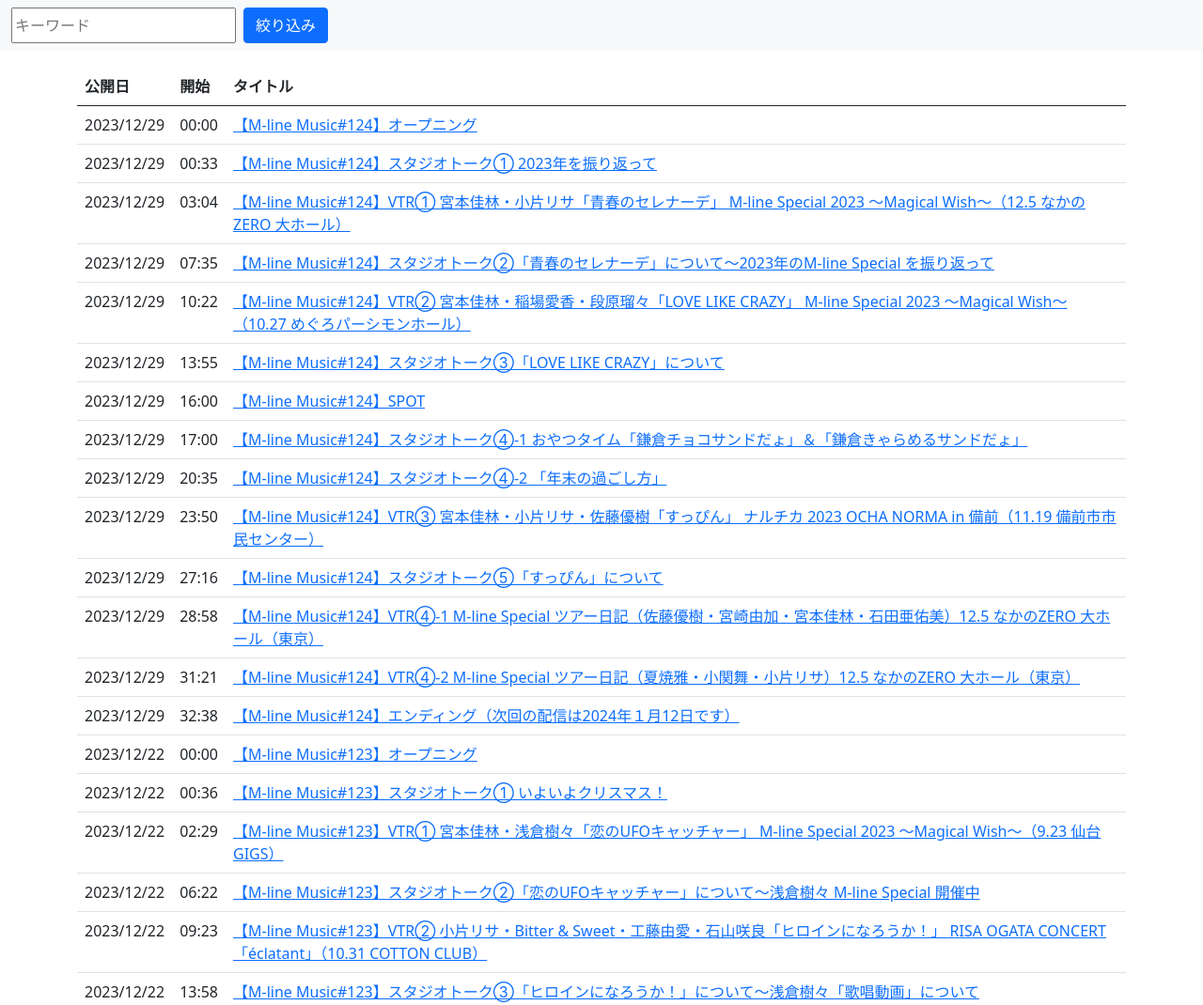
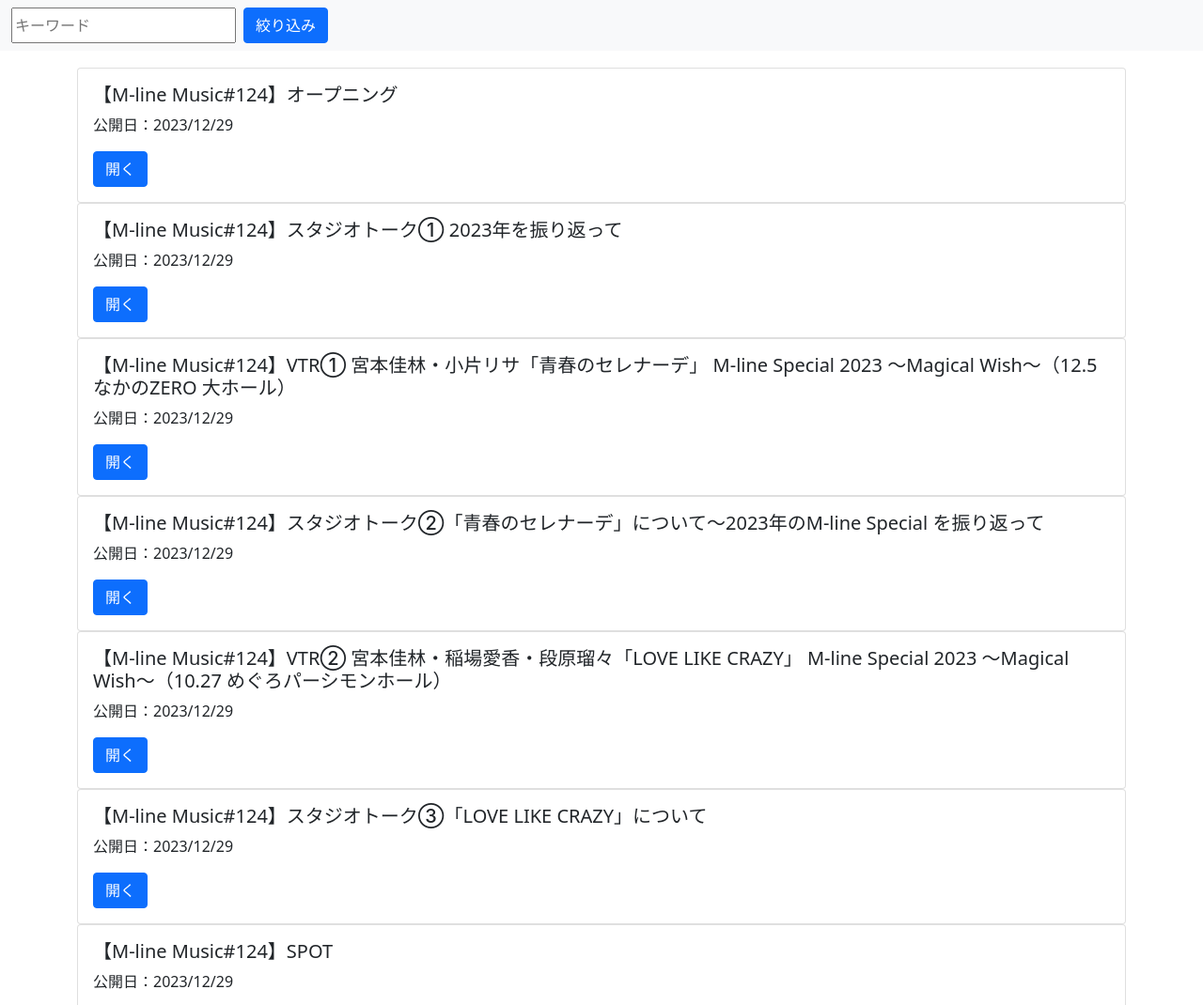
Before and after one commit to yfa33676/yfa33676.github.io, a plain HTML site: page mline/index.html in a window 1280 px wide. Shown: the top 1070 px of the page at 94% size. Drawn offline with nearby package versions, Linux system fonts and the light colour scheme.

Commit message:
カード形式

```diff
--- a/mline/index.html
+++ b/mline/index.html
@@ -19,10 +19,9 @@
         </form>
       </div>
     </nav>
-    <table class="table">
-      <thead><tr><th class="nowrap">公開日</th><th class="nowrap">開始</th><th>タイトル</th></tr></thead>
-      <tbody></tbody>
-    </table>
+    <div id="links">
+
+    </div>
   </div>
   <script>
   $(function(){
@@ -49,14 +48,14 @@
         if(skip){
           continue;
         }
-        $('tbody').append(
-          '<tr>' +
-            '<td class="nowrap">' + links[i]['公開日'] + '</td>'+
-            '<td class="nowrap">' + links[i]['時間'] + '</td>' +
-            '<td>' +
-              '<a href ="' + links[i]['URL'] + '" target="_blank">' + links[i]['タイトル'] + '</a>'+
-            '</td>'+
-          '</tr>'
+        $('#links').append(
+         '<div class="card">' +
+           '<div class="card-body">' +
+             '<h5 class="card-title">' + links[i]['タイトル'] + '</h5>' +
+             '<p class="card-text">公開日：' + links[i]['公開日']  + '</p>' +
+             '<a href="' + links[i]['URL'] + '" target="_blank" " class="btn btn-primary">開く</a>' +
+          '</div>' +
+         '</div>'
         );
       }
     })
```
